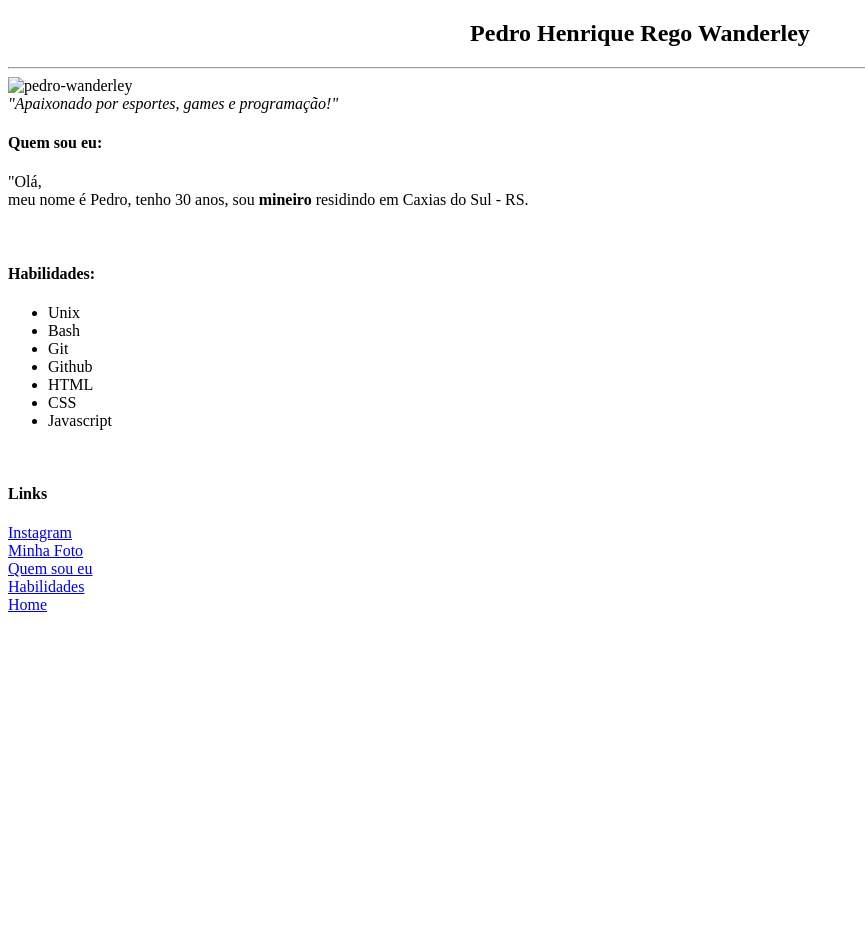
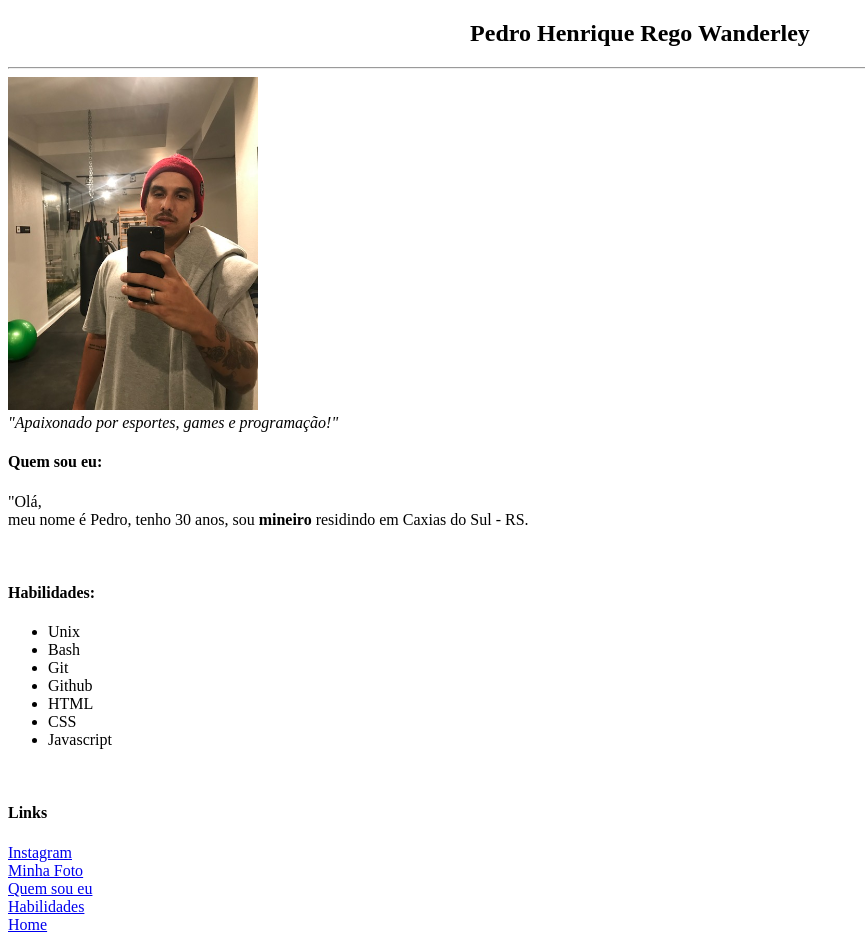
Before and after one commit to PedreekDev/pedreekdev.github.io, a plain HTML site: page index.html in a window 1280 px wide. Shown: the whole page, without its empty margins (0-865 px from the left). Before the commit the page ends 800 px from the top, so only its background shows below. Drawn offline with Linux system fonts and the light colour scheme.

Commit message:
Update index.html

```diff
--- a/index.html
+++ b/index.html
@@ -10,7 +10,7 @@
 <body>
     <h2 style="text-align: center;">Pedro Henrique Rego Wanderley</h2>
     <hr>
-    <img id="foto" src="./pedrownd.jpg" alt="pedro-wanderley" width="250px">
+    <img id="foto" src="./pedrowanderley.jpg" alt="pedro-wanderley" width="250px">
     <br>
     <span>
         <em>"Apaixonado por esportes, games e programação!"</em>
```
